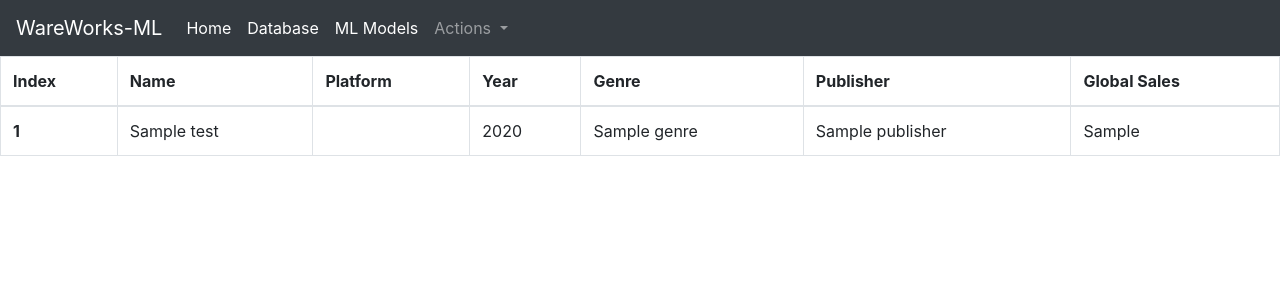
After one commit to aditya1996/ML-WebApp, a Flask app: page /loaddb in a window 1280 px wide. The commit adds this page. Shown: the top 300 px of the page. Run offline with Flask 2, Linux system fonts and the light colour scheme; a database or web service that is not in the repository returns one stand-in record (values such as "Sample title"); some libraries are stand-ins or nearby versions.

Commit message:
ML Web-App

```diff
--- a/devs/mongodbtutorial.py
+++ b/devs/mongodbtutorial.py
@@ -11,7 +11,7 @@ post2 = {"_id": 2, "name":"jone", "score":7}
 
 # collection.insert_one(post1)
 
-# collection.insert_many([post1, post2])
+collection.insert_many([post1, post2])
 
 # result = collection.find({"name":"jone"})
 
@@ -37,7 +37,3 @@ post2 = {"_id": 2, "name":"jone", "score":7}
 # result = collection.update_one({"_id":1},{"$set":{"age":56}}) This will add a new field
 
 # result = collection.update_one({"_id":1},{"$inc":{"age":10}}) This will 10 to age
-
-post_count = collection.count_documents({})
-
-print(post_count)
--- a/flaskblog/__init__.py
+++ b/flaskblog/__init__.py
@@ -2,5 +2,6 @@ from flask import Flask
 
 
 app = Flask(__name__)
+app.config['SECRET_KEY'] = '0a749acc8c4c724a9e7c6cc846bf580a'
 
 from flaskblog import routes
--- a/flaskblog/routes.py
+++ b/flaskblog/routes.py
@@ -1,7 +1,55 @@
 from flask import render_template, url_for, flash, redirect
 from flaskblog import app
+import pandas as pd
+import pymongo
+from pymongo import MongoClient
+
 
 @app.route("/")
 @app.route("/home")
 def home():
     return render_template('home.html')
+
+@app.route("/database")
+def database():
+    # Connecting to Mongo DB
+    cluster = MongoClient("mongodb+srv://admin:adminrocks@db01.i7iwq.gcp.mongodb.net/test?retryWrites=true&w=majority")
+    db = cluster["test"]
+    collection = db["test"]
+    ans = list(collection.find({}))
+
+    return render_template('database.html', ans=ans)
+
+@app.route("/loaddb")
+def loaddb():
+    # Converting CSV file to pandas dataframe
+    df = pd.read_csv('vgdata.csv')
+
+    # Connecting to Mongo DB
+    cluster = MongoClient("mongodb+srv://admin:adminrocks@db01.i7iwq.gcp.mongodb.net/test?retryWrites=true&w=majority")
+    db = cluster["test"]
+    collection = db["test"]
+
+    # Converting dataframe to dictionary and adding '_id'
+    dic = df.to_dict('records')
+    for i in range(0,len(dic)):
+        dic[i]['_id'] = i
+
+    # Pushing dictionary to Mongo DB
+    collection.insert_many(dic)
+
+    ans = list(collection.find({}))
+
+    return render_template('database.html', ans=ans)
+
+@app.route("/deletedb")
+def deletedb():
+    # Connecting to Mongo DB
+    cluster = MongoClient("mongodb+srv://admin:adminrocks@db01.i7iwq.gcp.mongodb.net/test?retryWrites=true&w=majority")
+    db = cluster["test"]
+    collection = db["test"]
+    collection.delete_many({})
+
+    ans = list(collection.find({}))
+
+    return render_template('database.html', ans=ans)
--- /dev/null
+++ b/flaskblog/templates/database.html
@@ -0,0 +1,32 @@
+{% extends "layout.html" %}
+{% block content %}
+
+<table class="table table-bordered">
+  <thead>
+    <tr>
+      <th scope="col">Index</th>
+      <th scope="col">Name</th>
+      <th scope="col">Platform</th>
+      <th scope="col">Year</th>
+      <th scope="col">Genre</th>
+      <th scope="col">Publisher</th>
+      <th scope="col">Global Sales</th>
+    </tr>
+  </thead>
+  <tbody>
+  {% for i in ans %}
+    <tr>
+      <th scope="row">{{ i['_id'] }}</th>
+      <td>{{ i['Name'] }}</td>
+      <td>{{ i['Platform'] }}</td>
+      <td>{{ i['Year'] }}</td>
+      <td>{{ i['Genre'] }}</td>
+      <td>{{ i['Publisher'] }}</td>
+      <td>{{ i['Global_Sales'] }}</td>
+    </tr>
+  {% endfor %}
+  </tbody>
+</table>
+
+
+{% endblock content %}
--- a/flaskblog/templates/home.html
+++ b/flaskblog/templates/home.html
@@ -4,10 +4,8 @@
         <div class="jumbotron jumbotron-fluid">
             <div class="container">
               <h1 class="display-4">Let's train some ML Models on Video Games</h1>
-              <p class="lead">We will predict sales of Video games</p>
-              <a class="btn btn-primary btn-lg" href="#" role="button">Learn more</a>
-            </div>
-
+              <p class="lead">We are always connected to Mongo DB</p>
+              <a class="btn btn-primary btn-lg" href="{{ url_for('database') }}" role="button">Start here!</a>
         </div>
 
 {% endblock content %}
--- a/flaskblog/templates/layout.html
+++ b/flaskblog/templates/layout.html
@@ -19,19 +19,30 @@
             <div class="collapse navbar-collapse" id="navbarNav">
               <ul class="navbar-nav">
                 <li class="nav-item active">
-                  <a class="nav-link" href="#">Home</a>
+                  <a class="nav-link" href="{{ url_for('home') }}">Home</a>
                 </li>
                 <li class="nav-item active">
-                  <a class="nav-link" href="#">Database</a>
+                  <a class="nav-link" href="{{ url_for('database') }}">Database</a>
                 </li>
                 <li class="nav-item active">
                   <a class="nav-link" href="#">ML Models</a>
+                </li>
+                <li class="nav-item dropdown">
+                  <a class="nav-link dropdown-toggle" href="#" id="navbarDropdown" role="button" data-toggle="dropdown" aria-haspopup="true" aria-expanded="false">
+                    Actions
+                  </a>
+                  <div class="dropdown-menu" aria-labelledby="navbarDropdown">
+                    <a class="dropdown-item" href="{{ url_for('loaddb') }}">Populate Mongo DB</a>
+                    <a class="dropdown-item" href="{{ url_for('deletedb') }}">Delete Mongo DB</a>
+                    <div class="dropdown-divider"></div>
+                    <a class="dropdown-item" href="#">Information about ML Models</a>
+                  </div>
                 </li>
               </ul>
             </div>
         </nav>
 
-        {% block content %}{% endblock %}
+              {% block content %}{% endblock %}
 
     <!-- Optional JavaScript -->
     <!-- jQuery first, then Popper.js, then Bootstrap JS -->
--- /dev/null
+++ b/vgdata.csv
@@ -0,0 +1,12 @@
+,Name,Platform,Year,Genre,Publisher,Global_Sales
+0,Wii Sports,Wii,2006.0,Sports,Nintendo,82.74
+1,Super Mario Bros.,NES,1985.0,Platform,Nintendo,40.24
+2,Mario Kart Wii,Wii,2008.0,Racing,Nintendo,35.82
+3,Wii Sports Resort,Wii,2009.0,Sports,Nintendo,33.0
+4,Pokemon Red/Pokemon Blue,GB,1996.0,Role-Playing,Nintendo,31.37
+5,Tetris,GB,1989.0,Puzzle,Nintendo,30.26
+6,New Super Mario Bros.,DS,2006.0,Platform,Nintendo,30.01
+7,Wii Play,Wii,2006.0,Misc,Nintendo,29.02
+8,New Super Mario Bros. Wii,Wii,2009.0,Platform,Nintendo,28.62
+9,Duck Hunt,NES,1984.0,Shooter,Nintendo,28.31
+10,Nintendogs,DS,2005.0,Simulation,Nintendo,24.76
```
Also changed, not shown: 2 other files.
